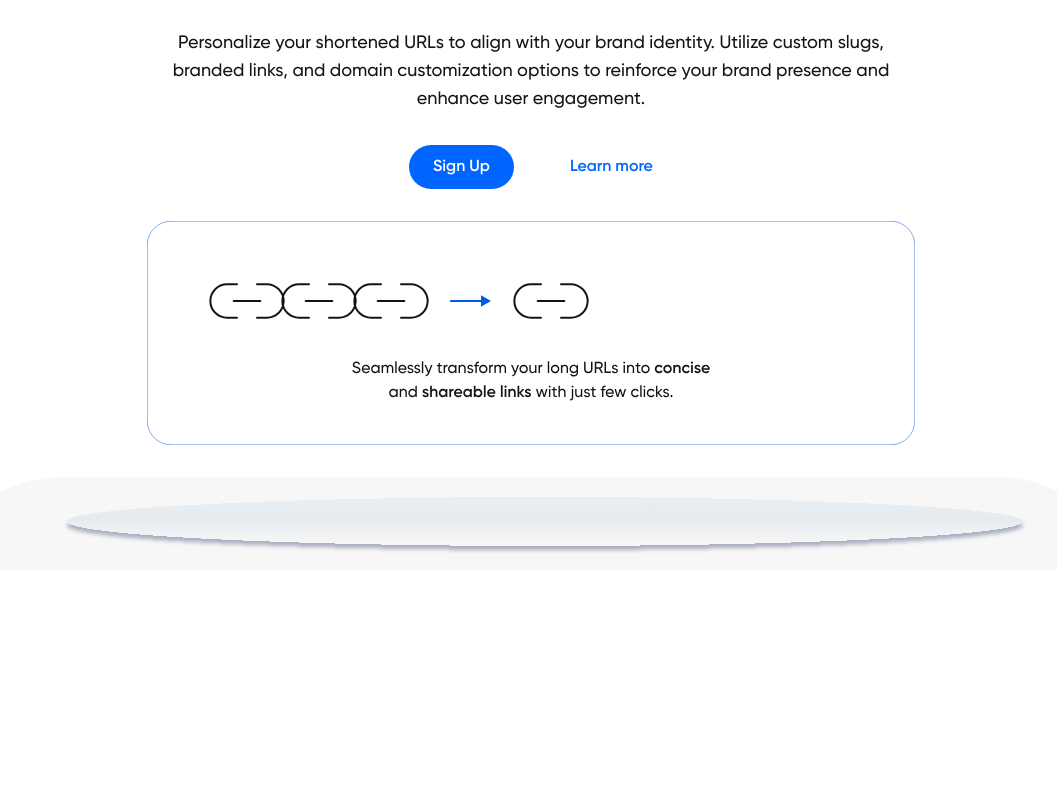
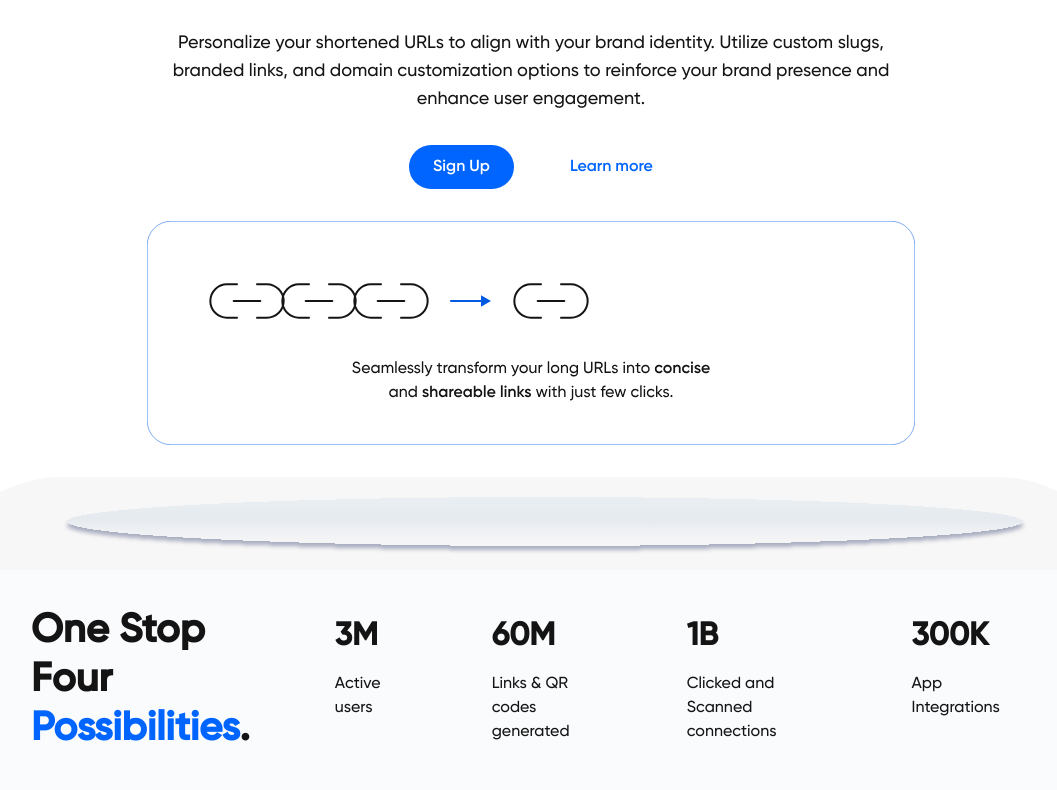
Before and after one commit to Majoralter/Altschool_first-semester-assignment, a plain HTML site: page index.html in a window 1280 px wide. Shown: the part 368-1158 px from the top of the page, without its empty margins (109-1166 px from the left). Before the commit the page ends 938 px from the top, so only its background shows below. Drawn offline with Linux system fonts and the light colour scheme.

Commit message:
finish section

```diff
--- a/index.html
+++ b/index.html
@@ -43,6 +43,19 @@
             <img src="assets/Frame 29546.svg" alt="illustration">
             <img src="assets/Group 3.svg" alt="illustration">
         </section>
+
+        <section class="main__section--one">
+            <h2>
+                One stop <br> four <span>possibilities</span>.
+            </h2>
+
+            <div class="flex--container">
+                <div><h3>3M</h3> <p>Active users</p></div>
+                <div><h3>60M</h3> <p>Links & QR <br> codes generated</p></div>
+                <div><h3>1B</h3> <p>Clicked and Scanned <br> connections</p></div>
+                <div><h3>300K</h3> <p>App Integrations</p></div>
+            </div>
+        </section>
     </main>
 </body>
 </html>
--- a/style.css
+++ b/style.css
@@ -154,3 +154,48 @@ main{
 .hero__section--cta a:last-of-type{
     color: #0065FE;
 }
+
+.main__section--one{
+    padding: 60px 140px;
+    height: 220px;
+    background-color: #F9FBFD;
+    display: flex;
+    flex-direction: row;
+    justify-content: space-between;
+    align-items: center;
+    width: 100%;
+}
+
+.main__section--one .flex--container{
+    display: flex;
+    flex-direction: row;
+    align-items: flex-start;
+    gap: 72px;
+}
+
+.main__section--one .flex--container div{
+    display: inherit;
+    flex-direction: column;
+    gap: 1em;
+}
+
+.main__section--one .flex--container div > h3{
+    font-size: 32px;
+    color: #141414;
+}
+
+.main__section--one .flex--container div > p{
+    font-size: 16px;
+    line-height: 24px;
+    color: #141414;
+}
+
+.main__section--one h2{
+    text-transform: capitalize;
+    color: #141414;
+    font-size: 40px;
+}
+
+.main__section--one h2 > span{
+    color: #0065FE;
+}
```
